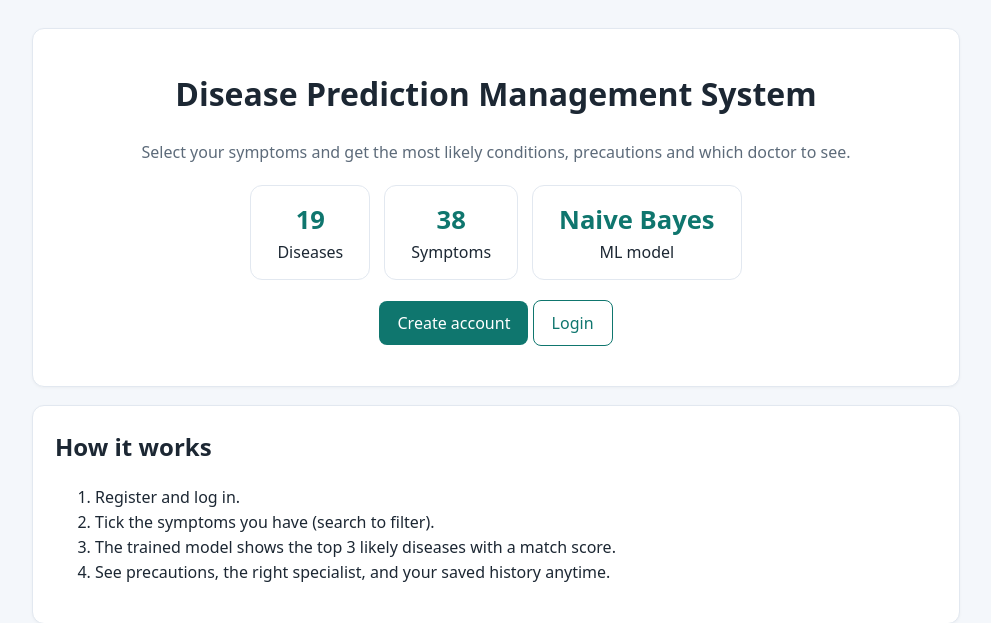
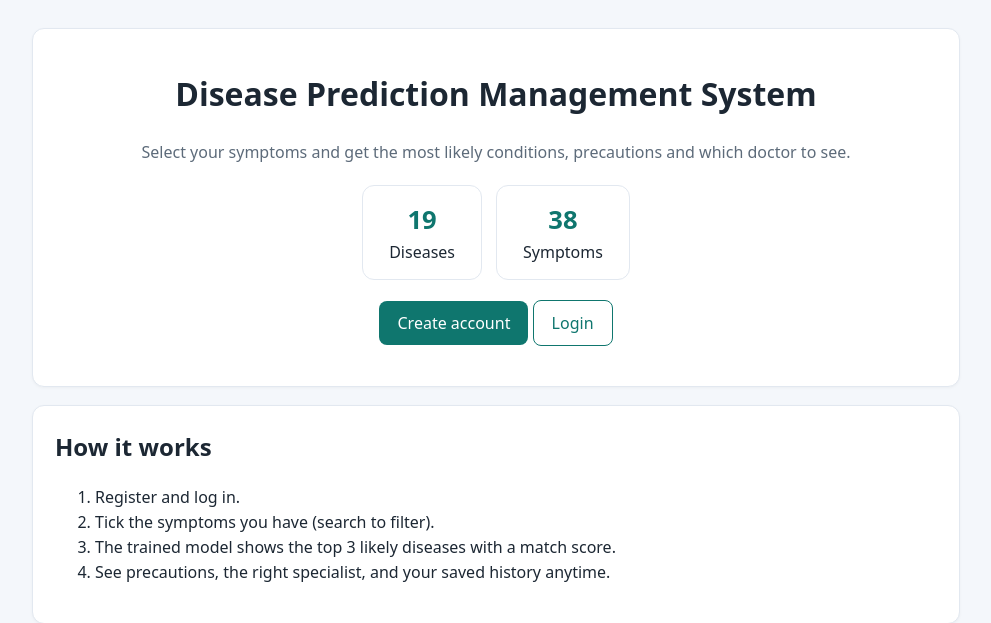
Before and after one commit to rakibul21/disease-prediction-system-ll, a Flask app: page / in a window 1280 px wide. Shown: the part 55-678 px from the top of the page, without its empty margins (144-1135 px from the left). Run offline with Flask 3, Linux system fonts and the light colour scheme.

Commit message:
Remove Naive Bayes card from home page

```diff
--- a/implementation/templates/index.html
+++ b/implementation/templates/index.html
@@ -6,7 +6,6 @@
   <div class="stats">
     <div class="stat"><b>{{ n_diseases }}</b>Diseases</div>
     <div class="stat"><b>{{ n_symptoms }}</b>Symptoms</div>
-    <div class="stat"><b>Naive Bayes</b>ML model</div>
   </div>
   {% if session.user_id %}
     <a class="btn" href="{{ url_for('predict') }}">Start a prediction</a>
```
